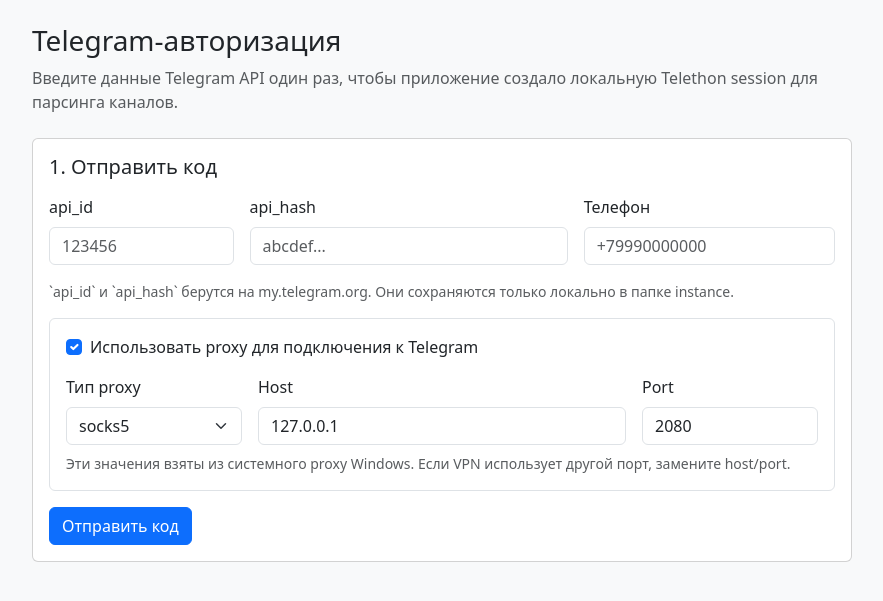
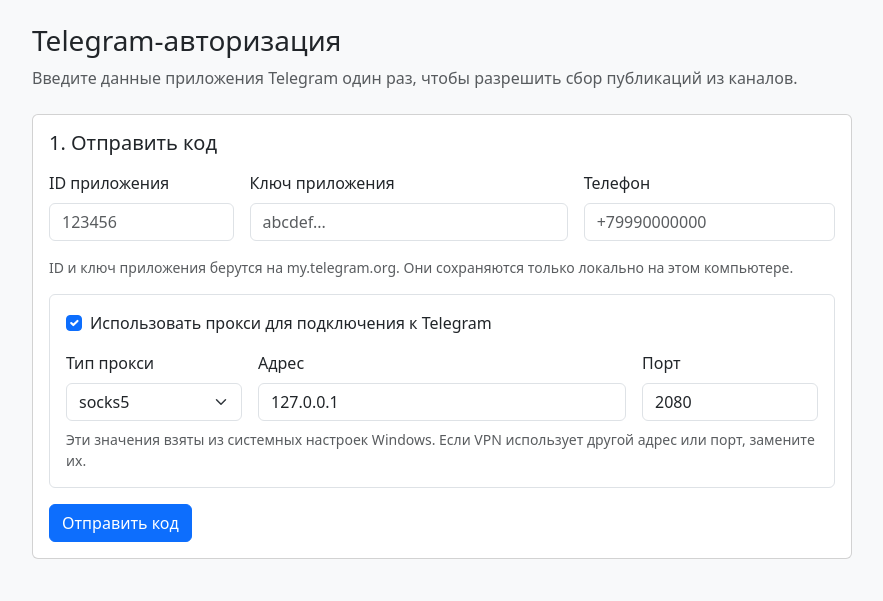
Before and after one commit to svn-re7/SemanticNews, a Flask app: page /telegram/auth in a window 1280 px wide. Shown: the part 56-657 px from the top of the page, without its empty margins (198-1081 px from the left). Run offline with Flask 3, Linux system fonts and the light colour scheme; some libraries are stand-ins or nearby versions.

Commit message:
Simplify user-facing UI wording

```diff
--- a/project/app/templates/news/list.html
+++ b/project/app/templates/news/list.html
@@ -12,7 +12,7 @@
             </p>
         {% else %}
             <p class="text-muted mb-0">
-                Пока в базе нет статей. После ingestion они появятся здесь.
+                Пока нет сохраненных статей. После сбора новостей они появятся здесь.
             </p>
         {% endif %}
     </div>
@@ -45,7 +45,7 @@
     </div>
 {% else %}
     <div class="alert alert-secondary">
-        В базе пока нет сохраненных новостей. Сначала запустите seed, затем ingestion.
+        Пока нет сохраненных новостей. Сначала запустите сбор новостей.
     </div>
 {% endif %}
 {% endblock %}
--- a/project/app/templates/search/history.html
+++ b/project/app/templates/search/history.html
@@ -8,7 +8,7 @@
         <div>
             <h1 class="h3 mb-2">История поиска</h1>
             <p class="text-muted mb-0">
-                Здесь показаны последние сохраненные запросы. Переход открывает уже готовую выдачу без повторного FAISS-поиска.
+                Здесь показаны последние сохраненные запросы. Переход откроет уже готовую выдачу.
             </p>
         </div>
         <a class="btn btn-outline-primary" href="{{ url_for('search.search_page') }}">Новый поиск</a>
@@ -25,7 +25,6 @@
                         <h2 class="h5 mb-1">{{ item.query_text }}</h2>
                         <small class="text-muted text-nowrap">{{ item.executed_at.strftime("%d.%m.%Y %H:%M") }}</small>
                     </div>
-                    <div class="text-secondary small">request_id={{ item.request_id }}</div>
                 </a>
             {% endfor %}
         </div>
--- a/project/app/templates/telegram/auth.html
+++ b/project/app/templates/telegram/auth.html
@@ -7,21 +7,21 @@
     <div class="mb-4">
         <h1 class="h3 mb-2">Telegram-авторизация</h1>
         <p class="text-muted mb-0">
-            Введите данные Telegram API один раз, чтобы приложение создало локальную Telethon session для парсинга каналов.
+            Введите данные приложения Telegram один раз, чтобы разрешить сбор публикаций из каналов.
         </p>
     </div>
 
     {% if status.is_authorized %}
         <div class="alert alert-success">
-            Telegram session уже авторизована. Можно добавлять Telegram-каналы как источники.
+            Авторизация Telegram уже выполнена. Можно добавлять Telegram-каналы как источники.
         </div>
     {% elif status.has_config %}
         <div class="alert alert-warning">
-            Config и session-файл найдены, но удаленная проверка session не выполнялась при открытии страницы.
+            Данные авторизации найдены, но подключение к Telegram при открытии страницы не проверялось.
             {% if status.error %}<div class="small mt-1">{{ status.error }}</div>{% endif %}
         </div>
         <form class="mb-4" method="post" action="{{ url_for('telegram.check_telegram_session') }}">
-            <button class="btn btn-outline-secondary" type="submit">Проверить Telegram session</button>
+            <button class="btn btn-outline-secondary" type="submit">Проверить авторизацию Telegram</button>
         </form>
     {% endif %}
 
@@ -37,11 +37,11 @@
         <h2 class="h5 mb-3">1. Отправить код</h2>
         <div class="row g-3">
             <div class="col-md-3">
-                <label class="form-label" for="api-id">api_id</label>
+                <label class="form-label" for="api-id">ID приложения</label>
                 <input class="form-control" id="api-id" name="api_id" required placeholder="123456">
             </div>
             <div class="col-md-5">
-                <label class="form-label" for="api-hash">api_hash</label>
+                <label class="form-label" for="api-hash">Ключ приложения</label>
                 <input class="form-control" id="api-hash" name="api_hash" required placeholder="abcdef...">
             </div>
             <div class="col-md-4">
@@ -50,34 +50,34 @@
             </div>
         </div>
         <p class="text-muted small mt-3 mb-0">
-            `api_id` и `api_hash` берутся на my.telegram.org. Они сохраняются только локально в папке instance.
+            ID и ключ приложения берутся на my.telegram.org. Они сохраняются только локально на этом компьютере.
         </p>
         <div class="border rounded p-3 mt-3">
             <div class="form-check mb-3">
                 <input class="form-check-input" id="proxy-enabled" name="proxy_enabled" type="checkbox" value="1" checked>
                 <label class="form-check-label" for="proxy-enabled">
-                    Использовать proxy для подключения к Telegram
+                    Использовать прокси для подключения к Telegram
                 </label>
             </div>
             <div class="row g-3">
                 <div class="col-md-3">
-                    <label class="form-label" for="proxy-type">Тип proxy</label>
+                    <label class="form-label" for="proxy-type">Тип прокси</label>
                     <select class="form-select" id="proxy-type" name="proxy_type">
                         <option value="socks5" selected>socks5</option>
                         <option value="http">http</option>
                     </select>
                 </div>
                 <div class="col-md-6">
-                    <label class="form-label" for="proxy-host">Host</label>
+                    <label class="form-label" for="proxy-host">Адрес</label>
                     <input class="form-control" id="proxy-host" name="proxy_host" value="127.0.0.1">
                 </div>
                 <div class="col-md-3">
-                    <label class="form-label" for="proxy-port">Port</label>
+                    <label class="form-label" for="proxy-port">Порт</label>
                     <input class="form-control" id="proxy-port" name="proxy_port" value="2080">
                 </div>
             </div>
             <p class="text-muted small mt-2 mb-0">
-                Эти значения взяты из системного proxy Windows. Если VPN использует другой порт, замените host/port.
+                Эти значения взяты из системных настроек Windows. Если VPN использует другой адрес или порт, замените их.
             </p>
         </div>
         <div class="mt-3">
@@ -98,12 +98,12 @@
 
     {% if show_password_form %}
         <form class="card card-body" method="post" action="{{ url_for('telegram.confirm_telegram_password') }}">
-            <h2 class="h5 mb-3">3. Подтвердить 2FA</h2>
+            <h2 class="h5 mb-3">3. Подтвердить пароль двухфакторной защиты</h2>
             <div class="mb-3">
                 <label class="form-label" for="password">Пароль двухфакторной защиты</label>
                 <input class="form-control" id="password" name="password" type="password" required>
             </div>
-            <button class="btn btn-success" type="submit">Сохранить session</button>
+            <button class="btn btn-success" type="submit">Сохранить авторизацию</button>
         </form>
     {% endif %}
 </section>
```
Also changed, not shown: project/app/templates/ingestion/index.html (+8 -8 lines), project/app/templates/search/index.html (+11 -4 lines), project/app/templates/sources/index.html (+5 -5 lines), tests/test_search_controller.py (+3 -1 lines).
